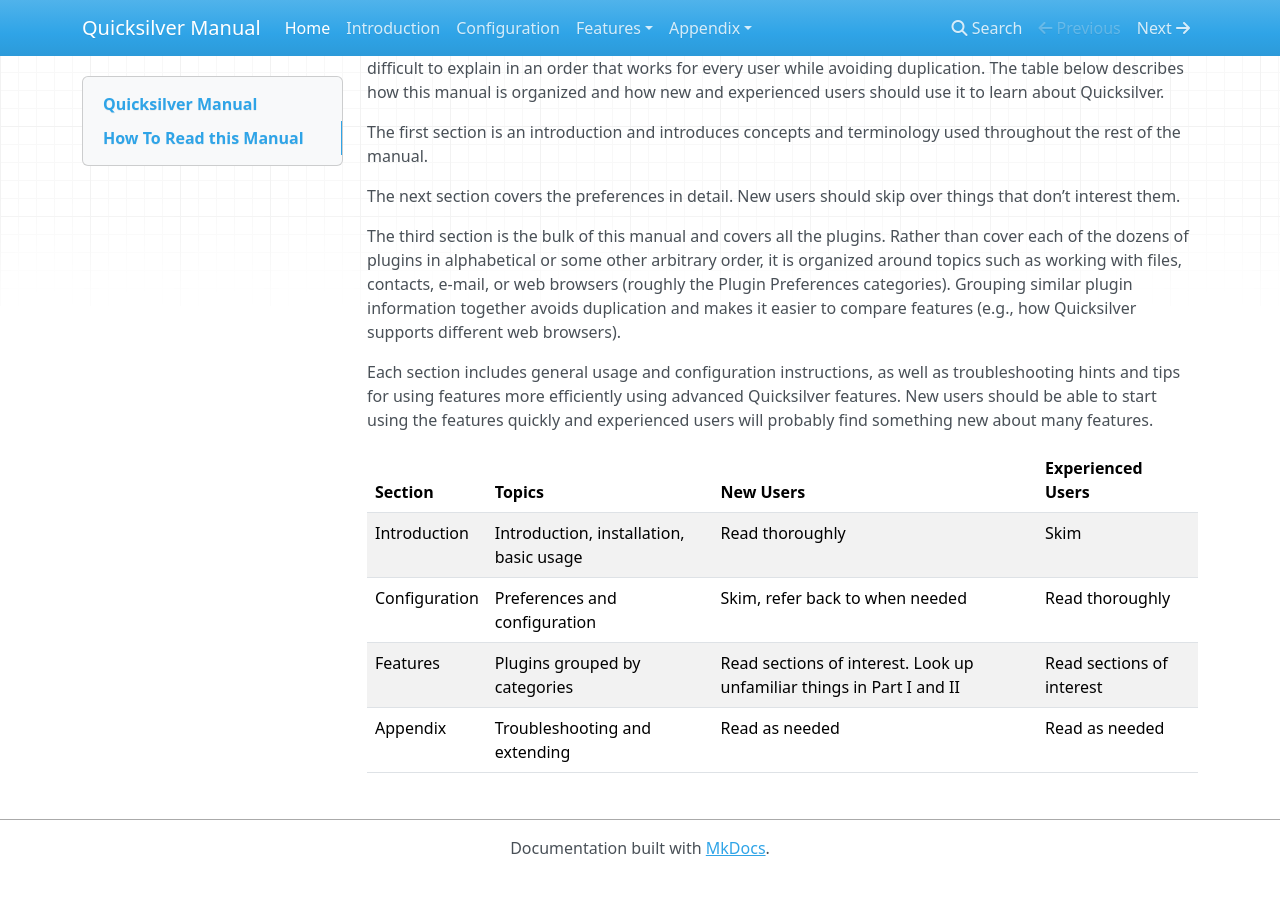
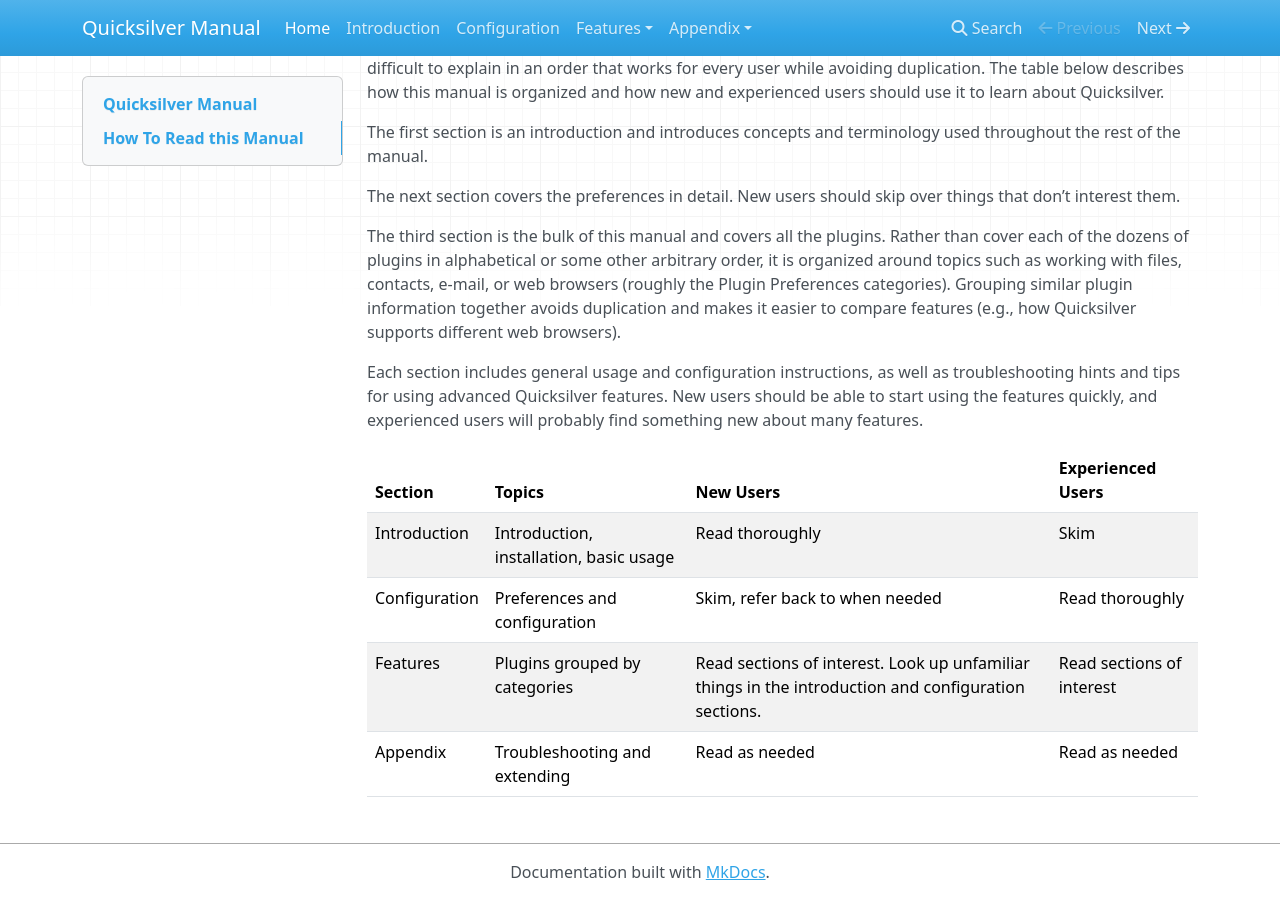
Before and after one commit to quicksilver/manual, an MkDocs documentation site: the page built from docs/index.md, in a window 1280 px wide and 900 px high, scrolled down 791 px. Built offline with MkDocs 1.6.1, drawn with Linux system fonts in a browser that asks for light colours; nearby versions of some CDN libraries; old or Windows-style settings are respelled for this version of MkDocs; before the commit the page ends 1667 px from its top, so only the background shows below that.

Commit message:
index updates

```diff
--- a/docs/index.md
+++ b/docs/index.md
@@ -16,11 +16,11 @@
 
 The third section is the bulk of this manual and covers all the plugins. Rather than cover each of the dozens of plugins in alphabetical or some other arbitrary order, it is organized around topics such as working with files, contacts, e-mail, or web browsers (roughly the Plugin Preferences categories). Grouping similar plugin information together avoids duplication and makes it easier to compare features (e.g., how Quicksilver supports different web browsers).
 
-Each section includes general usage and configuration instructions, as well as troubleshooting hints and tips for using features more efficiently using advanced Quicksilver features. New users should be able to start using the features quickly and experienced users will probably find something new about many features.
+Each section includes general usage and configuration instructions, as well as troubleshooting hints and tips for using advanced Quicksilver features. New users should be able to start using the features quickly, and experienced users will probably find something new about many features.
 
 | Section | Topics | New Users | Experienced Users |
 | ---- | ------ | --------- | ----------------- |
 | Introduction | Introduction, installation, basic usage | Read thoroughly | Skim |
 | Configuration | Preferences and configuration | Skim, refer back to when needed | Read thoroughly |
-| Features | Plugins grouped by categories | Read sections of interest. Look up unfamiliar things in Part I and II | Read sections of interest |
+| Features | Plugins grouped by categories | Read sections of interest. Look up unfamiliar things in the introduction and configuration sections. | Read sections of interest |
 | Appendix | Troubleshooting and extending | Read as needed | Read as needed |
```
